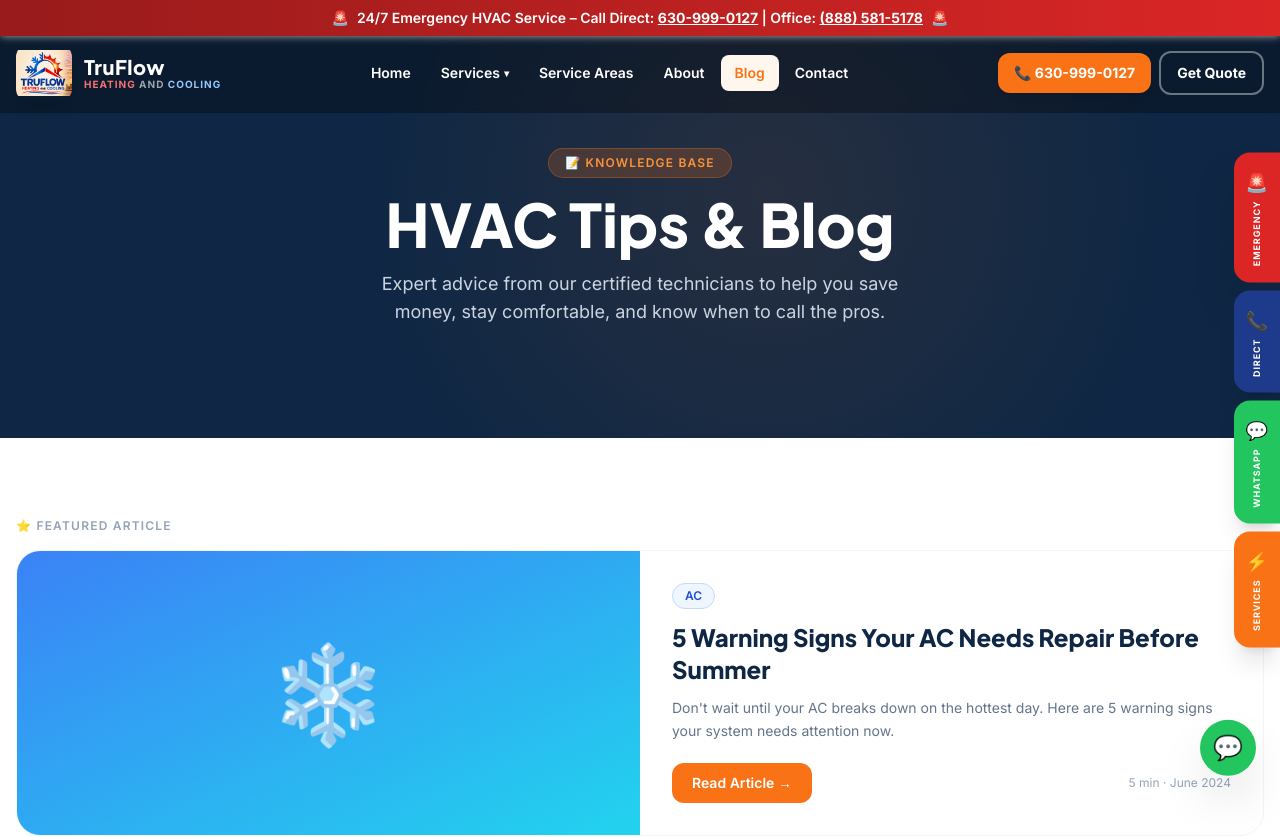
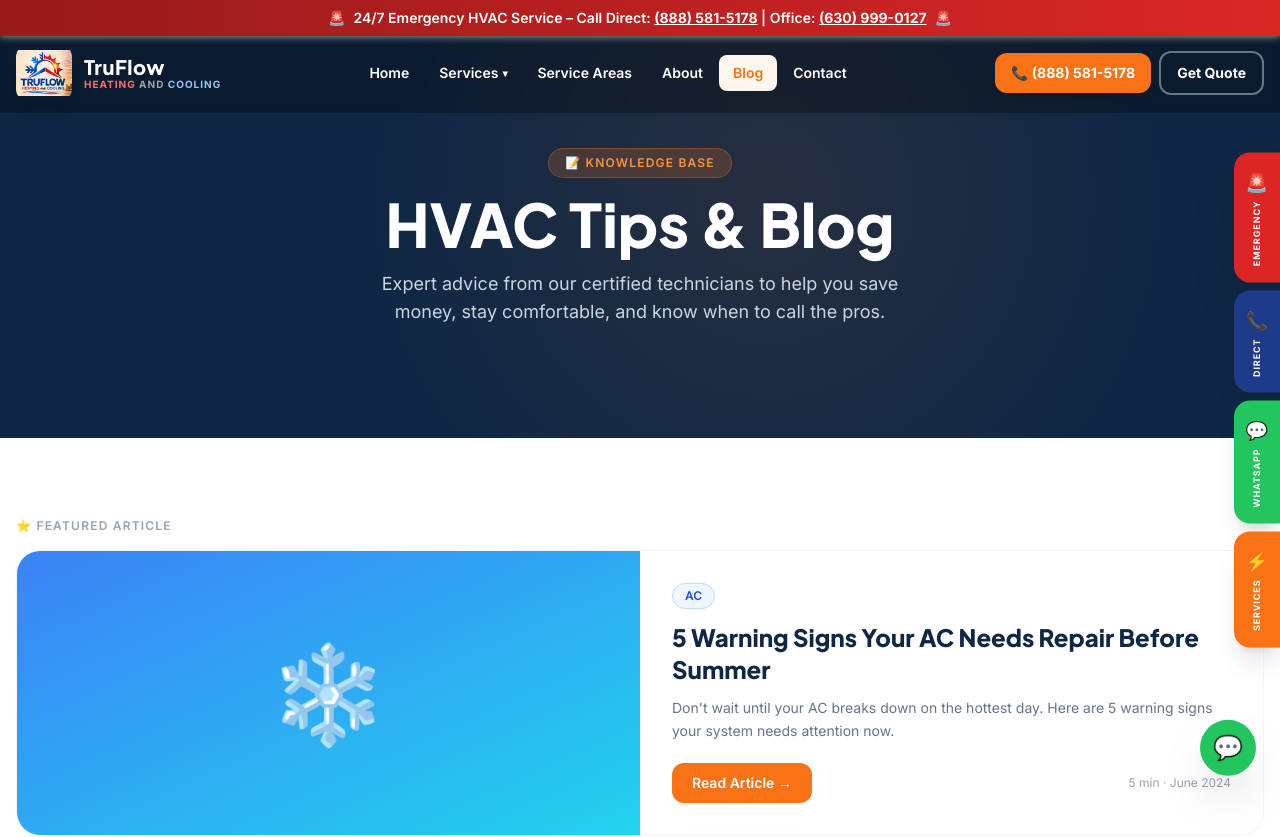
Before and after one commit to Muzammil4373/TrueFlowHVAC-Frontend, a Next.js app: page /blog in a window 1280 px wide. Shown: the top 837 px of the page. Built offline with nearby package versions, Linux system fonts and the light colour scheme.

Commit message:
domain changes

```diff
--- a/components/layout/FloatingUI.jsx
+++ b/components/layout/FloatingUI.jsx
@@ -3,9 +3,9 @@ import Link from 'next/link';
 import { motion, AnimatePresence } from 'framer-motion';
 import { SERVICES } from '../../lib/services';
 
-const PHONE_DIRECT  = process.env.NEXT_PUBLIC_PHONE         || '(630) 999-0127';
-const PHONE_OFFICE  = process.env.NEXT_PUBLIC_PHONE_OFFICE  || '(888) 581-5178';
-const WA            = process.env.NEXT_PUBLIC_WHATSAPP      || '18885815178';
+const PHONE_DIRECT  = process.env.NEXT_PUBLIC_PHONE         || '(888) 581-5178';
+const PHONE_OFFICE  = process.env.NEXT_PUBLIC_PHONE_OFFICE  || '(630) 999-0127';
+const WA            = process.env.NEXT_PUBLIC_WHATSAPP      || '224-451-6560';
 
 export default function FloatingUI() {
   const [servicesOpen, setServicesOpen] = useState(false);
--- a/components/layout/Footer.jsx
+++ b/components/layout/Footer.jsx
@@ -2,9 +2,9 @@ import Link from 'next/link';
 import { SERVICE_AREAS } from '../../lib/locations';
 import { SERVICES } from '../../lib/services';
 
-const PHONE_DIRECT = process.env.NEXT_PUBLIC_PHONE        || '(630) 999-0127';
-const PHONE_OFFICE = process.env.NEXT_PUBLIC_PHONE_OFFICE || '(888) 581-5178';
-const WA           = process.env.NEXT_PUBLIC_WHATSAPP     || '(630) 999-0127';
+const PHONE_DIRECT = process.env.NEXT_PUBLIC_PHONE        || '(888) 581-5178';
+const PHONE_OFFICE = process.env.NEXT_PUBLIC_PHONE_OFFICE || '(630) 999-0127';
+const WA           = process.env.NEXT_PUBLIC_WHATSAPP     || '224-451-6560';
 const EMAIL        = process.env.NEXT_PUBLIC_EMAIL        || 'truflowhvac@gmail.com';
 
 export default function Footer() {
--- a/components/layout/Navbar.jsx
+++ b/components/layout/Navbar.jsx
@@ -4,9 +4,9 @@ import { useRouter } from 'next/router';
 import { motion, AnimatePresence } from 'framer-motion';
 import { SERVICES } from '../../lib/services';
 
-const PHONE_DIRECT = process.env.NEXT_PUBLIC_PHONE        || '(630) 999-0127';
-const PHONE_OFFICE = process.env.NEXT_PUBLIC_PHONE_OFFICE || '(888) 581-5178';
-const WA           = process.env.NEXT_PUBLIC_WHATSAPP     || '(888) 581-5178';
+const PHONE_DIRECT = process.env.NEXT_PUBLIC_PHONE        || '(888) 581-5178';
+const PHONE_OFFICE = process.env.NEXT_PUBLIC_PHONE_OFFICE || '(630) 999-0127';
+const WA           = process.env.NEXT_PUBLIC_WHATSAPP     || '224-451-6560';
 const EMAIL        = process.env.NEXT_PUBLIC_EMAIL        || 'truflowhvac@gmail.com';
 
 export default function Navbar() {
--- a/components/sections/HeroCarousel.jsx
+++ b/components/sections/HeroCarousel.jsx
@@ -2,8 +2,8 @@ import { useEffect, useRef } from 'react';
 import Link from 'next/link';
 import { motion } from 'framer-motion';
 
-const PHONE_DIRECT = process.env.NEXT_PUBLIC_PHONE        || '(630) 999-0127';
-const PHONE_OFFICE = process.env.NEXT_PUBLIC_PHONE_OFFICE || '(888) 581-5178';
+const PHONE_DIRECT = process.env.NEXT_PUBLIC_PHONE        || '(888) 581-5178';
+const PHONE_OFFICE = process.env.NEXT_PUBLIC_PHONE_OFFICE || '(630) 999-0127';
 
 const slides = [
   {
--- a/next.config.js
+++ b/next.config.js
@@ -3,9 +3,9 @@ module.exports = {
   reactStrictMode: false,
   env: {
     NEXT_PUBLIC_API_URL:       process.env.NEXT_PUBLIC_API_URL       || 'https://trueflowhvac.onrender.com/api',
-    NEXT_PUBLIC_WHATSAPP:      process.env.NEXT_PUBLIC_WHATSAPP      || '(888) 581-5178',
-    NEXT_PUBLIC_PHONE:         process.env.NEXT_PUBLIC_PHONE         || '(630) 999-0127',
-    NEXT_PUBLIC_PHONE_OFFICE:  process.env.NEXT_PUBLIC_PHONE_OFFICE  || '(888) 581-5178',
+    NEXT_PUBLIC_WHATSAPP:      process.env.NEXT_PUBLIC_WHATSAPP      || '224-451-6560',
+    NEXT_PUBLIC_PHONE:         process.env.NEXT_PUBLIC_PHONE         || '(888) 581-5178',
+    NEXT_PUBLIC_PHONE_OFFICE:  process.env.NEXT_PUBLIC_PHONE_OFFICE  || '(630) 999-0127',
     NEXT_PUBLIC_EMAIL:         process.env.NEXT_PUBLIC_EMAIL         || 'truflowhvac@gmail.com',
     NEXT_PUBLIC_BUSINESS_NAME: process.env.NEXT_PUBLIC_BUSINESS_NAME || 'TruFlow Heating & Cooling',
     NEXT_PUBLIC_MAPS_KEY:      process.env.NEXT_PUBLIC_MAPS_KEY      || '',
```
Also changed, not shown: 1 other file (tests, documents, lock files or other folders).
